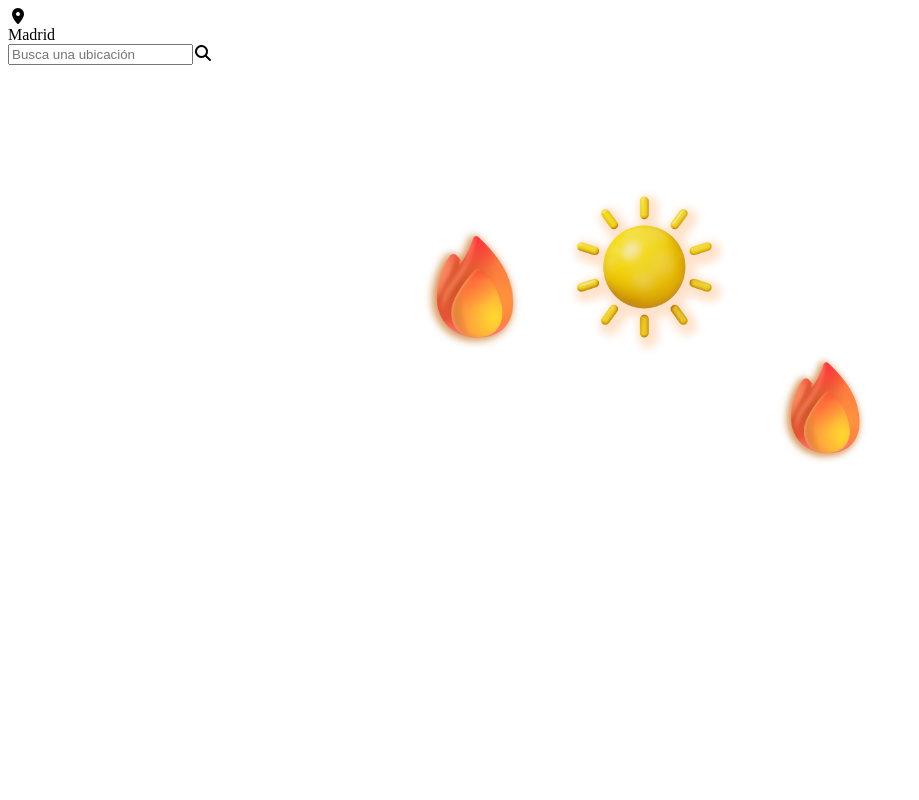
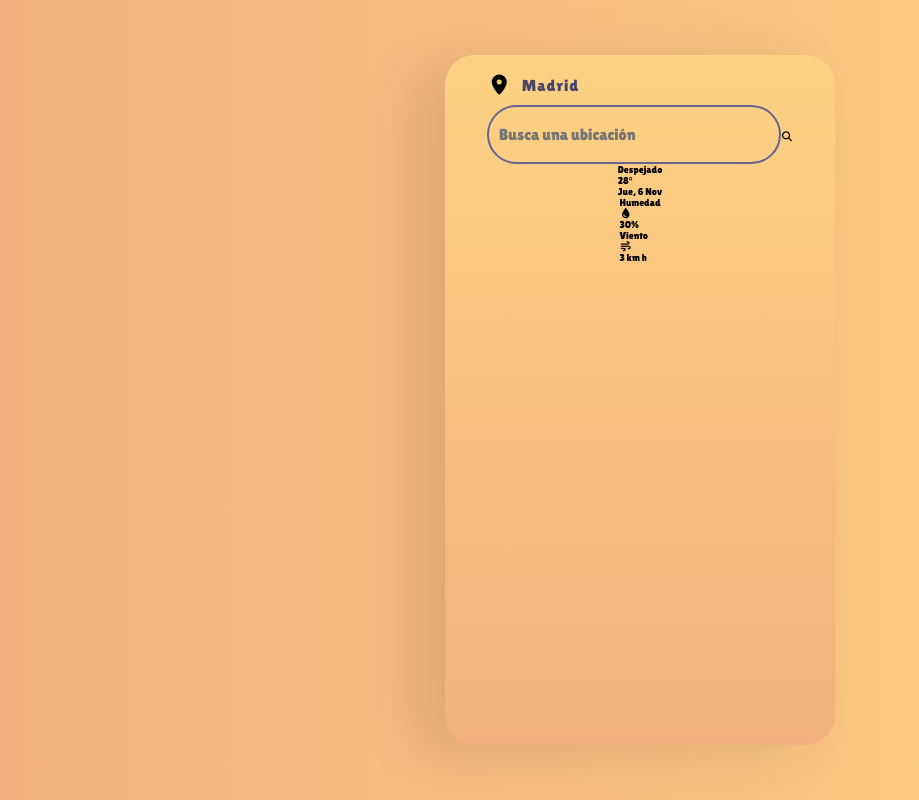
Before and after one commit to Totti-Coder/ResponsiveReactWeatherApp, a React (Vite) app: page / in a window 1280 px wide. Shown: the whole page, without its empty margins (0-919 px from the left). Built offline with nearby package versions, Linux system fonts and the light colour scheme.

Commit message:
CSS para el search-top y generales

```diff
--- a/src/Components/WeatherApp.css
+++ b/src/Components/WeatherApp.css
@@ -0,0 +1,60 @@
+.container {
+    width: 100%;
+    height: 100vh;
+    background-image: linear-gradient(to right, #f3b07c, #fcd283);
+    display: flex;
+    justify-content: center;
+    align-items: center;
+}
+
+.weather img {
+    display: none;
+}
+
+
+.weather-app{
+    width: 35rem;
+    height: 65rem;
+    background-image: linear-gradient(to top, #f3b07c, #fcd283);
+    border-radius: 3rem;
+    display: flex;
+    flex-direction: column;
+    align-items: center;
+    padding: 2rem;
+    box-shadow: -3rem 1rem 6rem rgba(0,0,0,0.1);
+}
+
+.search {
+    display: flex;
+    flex-direction: column;
+    row-gap: 1rem;
+}
+
+.search-top {
+    display: flex;
+    align-items: center;
+    column-gap: 1rem;
+}
+
+.search-top i {
+    font-size: 2rem;
+    color: #2f22e57;
+}
+
+.search-top div {
+    font-size: 1.6rem;
+    color: #484569;
+    letter-spacing: 0.1rem;
+}
+
+.search-bar input {
+    width: 25rem;
+    height: 3.5rem;
+    background-color: transparent;
+    border: 0.2rem solid #676394;
+    border-radius: 3rem;
+    outline: none;
+    padding: 1rem 3rem 1rem 1rem;
+    font-size: 1.6rem;
+    color: #484569;
+}
--- a/src/Components/WeatherApp.jsx
+++ b/src/Components/WeatherApp.jsx
@@ -19,11 +19,26 @@ const WeatherApp = () => {
                 </div>
             </div>
             <div className="weather">
-                <img src={sunny}   alt="sunny"/>
-
+                <img src={sunny} alt="sunny"/>
+                <div className="weather-type">Despejado</div>
+                <div className="temp">28°</div>
+            </div>
+            <div className="weather-date">
+                <p>Jue, 6 Nov</p>
+            </div>
+            <div className="weather-data">
+                <div className="humidity">
+                    <div className="data-name">Humedad</div>
+                    <i className="fa-solid fa-droplet"></i>
+                    <div className="data">30%</div>
+                </div>
+                 <div className="wind">
+                    <div className="data-name">Viento</div>
+                    <i className="fa-solid fa-wind"></i>
+                    <div className="data">3 km h</div>
+                </div>
             </div>
         </div>
-
     </div>
   );
 };
--- a/src/index.css
+++ b/src/index.css
@@ -0,0 +1,12 @@
+@import url('https://fonts.googleapis.com/css2?family=Lilita+One&display=swap');
+
+*{
+  margin: 0;
+  padding:0;
+  box-sizing: 0;
+  font-family: "Lilita One", sans-serif;
+}
+
+html {
+  font-size: 62.5%;
+}
```
